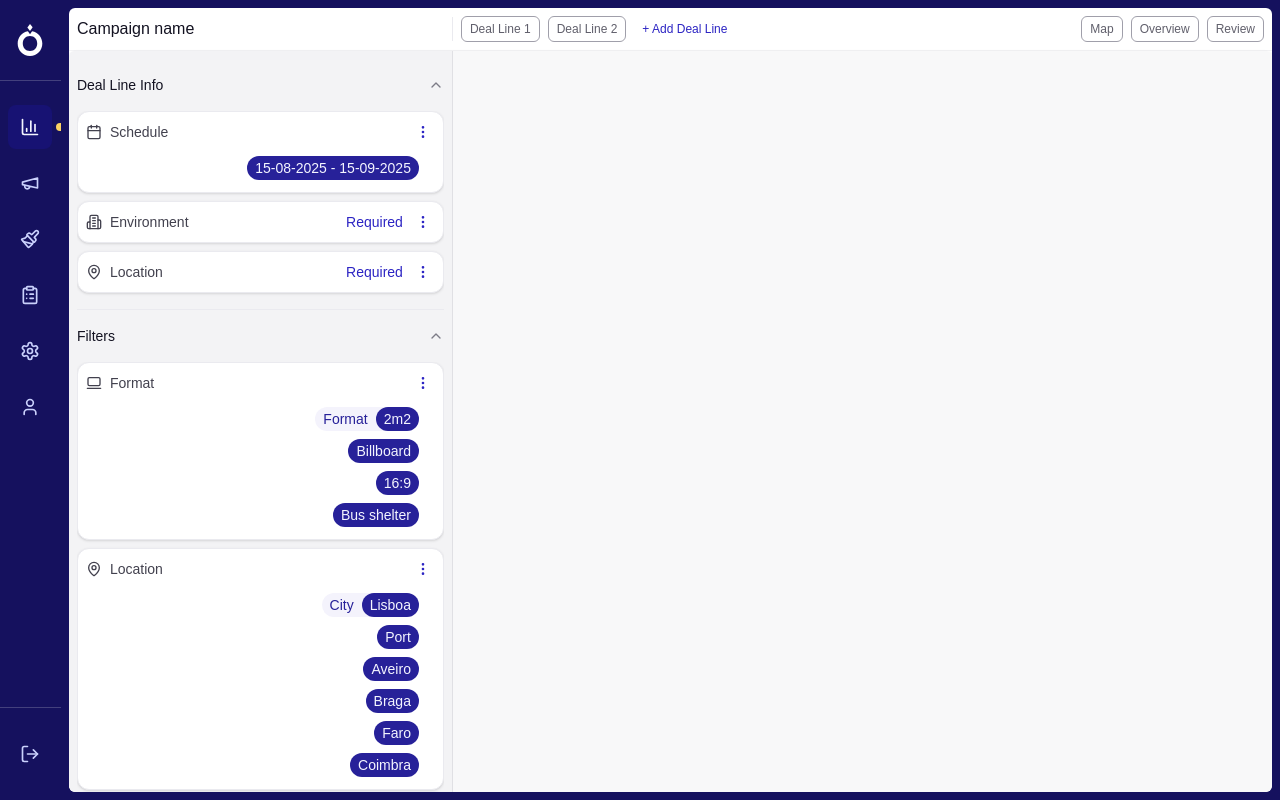
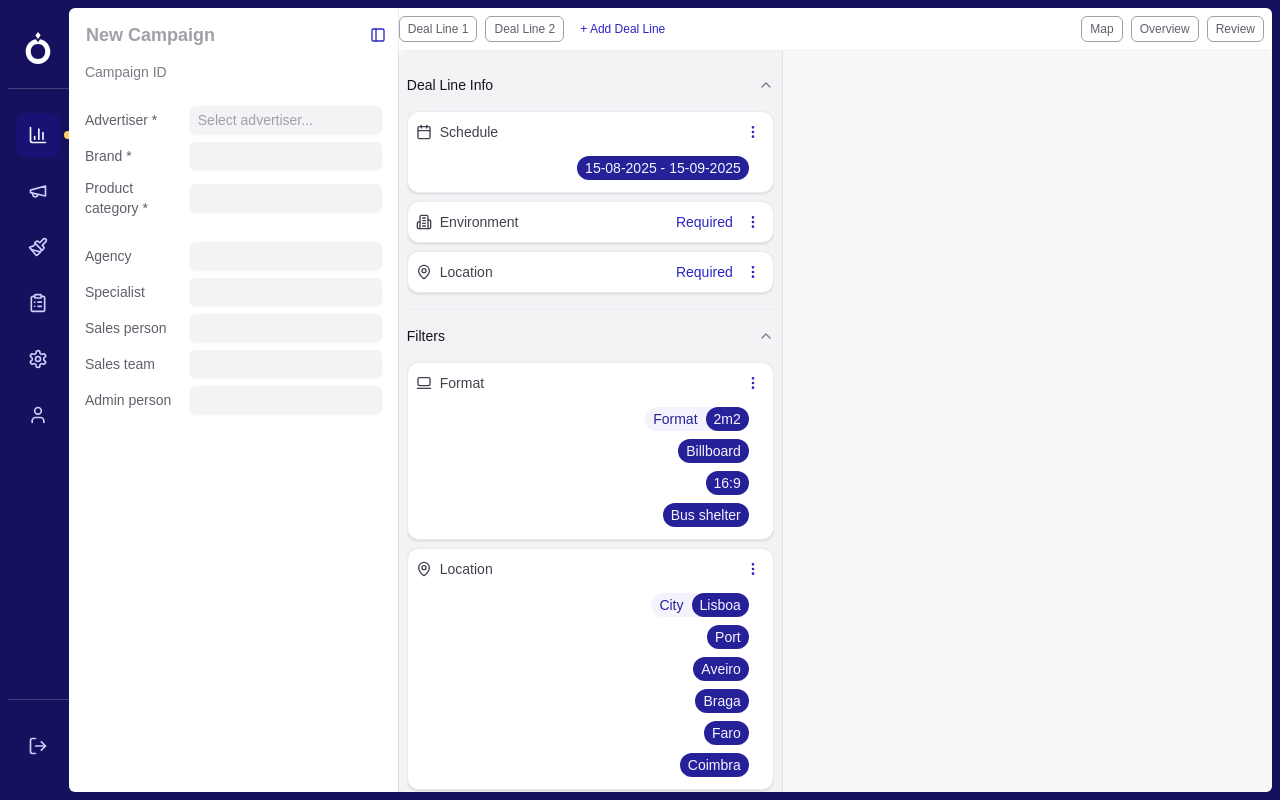
Before and after one commit to raulalgo/shadcn-ui-registry-starter, a Next.js app: page /starters/map_view in a window 1280 px wide. Built offline with nearby package versions, Linux system fonts and the light colour scheme.

Commit message:
Enhance MapView with Campaign Info Panel integration; update planner header and campaign info panel for improved toggle functionality and UI responsiveness.

```diff
--- a/registry.json
+++ b/registry.json
@@ -408,7 +408,10 @@
       "title": "Campaign Info Panel",
       "description": "Information panel for displaying campaign details",
       "registryDependencies": [
-        "https://shadcn-ui-registry-starter-git-main-raulalgos-projects.vercel.app/r/theme.json"
+        "https://shadcn-ui-registry-starter-git-main-raulalgos-projects.vercel.app/r/theme.json",
+        "https://shadcn-ui-registry-starter-git-main-raulalgos-projects.vercel.app/r/seamless-input.json",
+        "https://shadcn-ui-registry-starter-git-main-raulalgos-projects.vercel.app/r/input.json",
+        "https://shadcn-ui-registry-starter-git-main-raulalgos-projects.vercel.app/r/button.json"
       ],
       "files": [
         {
@@ -424,7 +427,8 @@
       "title": "Seamless Input",
       "description": "A borderless input component for seamless integration",
       "registryDependencies": [
-        "https://shadcn-ui-registry-starter-git-main-raulalgos-projects.vercel.app/r/theme.json"
+        "https://shadcn-ui-registry-starter-git-main-raulalgos-projects.vercel.app/r/theme.json",
+        "https://shadcn-ui-registry-starter-git-main-raulalgos-projects.vercel.app/r/input.json"
       ],
       "files": [
         {
--- a/src/app/starters/(minimal)/map_view/page.tsx
+++ b/src/app/starters/(minimal)/map_view/page.tsx
@@ -1,14 +1,24 @@
+"use client";
+
 import { DealStrip } from "@/components/ui/deal-strip";
 import { GlobalNav } from "@/components/ui/global-nav";
 import { HeaderPlanner } from "@/components/ui/planner-header";
+import { CampaignInfoPanel } from "@/components/ui/campaign-info-panel";
+import { useState } from "react";
 
-export default async function MapView() {
+export default function MapView() {
+  const [isPanelOpen, setIsPanelOpen] = useState(true);
+
+  const togglePanel = () => {
+    setIsPanelOpen(!isPanelOpen);
+  };
   return (
-    <div className="bg-primary-900 flex h-screen w-screen flex-row">
+    <div className="bg-primary-900 flex h-screen w-screen flex-row p-2">
       <GlobalNav className="h-full" />
-      <main className="h-full w-full p-2">
-        <div className="flex h-full w-full flex-col overflow-hidden rounded-md bg-neutral-50">
-          <HeaderPlanner />
+      <main className="flex h-full w-full flex-row overflow-hidden rounded-md">
+        {isPanelOpen && <CampaignInfoPanel onToggle={togglePanel} />}
+        <div className="flex h-full w-full flex-col bg-neutral-50">
+          <HeaderPlanner isPanelOpen={isPanelOpen} onToggle={togglePanel} />
           <div className="flex h-full w-full flex-row overflow-hidden rounded-md shadow-md">
             <DealStrip className="h-full w-96 overflow-y-auto" />
             <div className="h-full w-full flex-1 bg-neutral-100">
--- a/src/components/ui/campaign-info-panel.tsx
+++ b/src/components/ui/campaign-info-panel.tsx
@@ -4,10 +4,13 @@ import { cn } from "@/lib/utils";
 import { SeamlessInput } from "./seamless-input";
 import { Input } from "./input";
 import { useState } from "react";
+import { Button } from "./button";
+import { Sidebar } from "lucide-react";
 
 interface CampaignInfoPanelProps {
   className?: string;
   children?: React.ReactNode;
+  onToggle?: () => void;
 }
 
 function PanelInput({ className, ...props }: React.ComponentProps<"input">) {
@@ -71,13 +74,19 @@ function AdvertiserInput() {
 export function CampaignInfoPanel({
   className,
   children,
+  onToggle,
 }: CampaignInfoPanelProps) {
   return (
     <div className={cn("w-md border-r bg-neutral-50 p-2", className)}>
       <div className="space-y-6">
         {/* New Campaign Header */}
         <div className="space-y-2">
-          <SeamlessInput fit="large" placeholder="New Campaign" />
+          <div className="flex items-center justify-between gap-2">
+            <SeamlessInput fit="large" placeholder="New Campaign" />
+            <Button size="icon" variant="ghost" onClick={onToggle}>
+              <Sidebar />
+            </Button>
+          </div>
           <div className="px-2 text-sm text-neutral-600">Campaign ID</div>
         </div>
 
--- a/src/components/ui/planner-header.tsx
+++ b/src/components/ui/planner-header.tsx
@@ -1,11 +1,31 @@
 import React from "react";
 import { Tabs, TabsList, TabsTrigger } from "./tabs";
 import { Button } from "./button";
+import { Sidebar } from "lucide-react";
 
-const HeaderPlanner = () => {
+interface HeaderPlannerProps {
+  isPanelOpen?: boolean;
+  onToggle?: () => void;
+}
+
+const HeaderPlanner = ({
+  isPanelOpen = false,
+  onToggle,
+}: HeaderPlannerProps) => {
   return (
     <div className="flex w-full items-center gap-2 border-b border-neutral-200 py-2">
-      <div className="w-96 border-r border-neutral-300 px-2">Campaign name</div>
+      {!isPanelOpen && (
+        <div
+          id="campaign-name"
+          className="flex w-96 items-center justify-between border-r border-neutral-300"
+        >
+          <div className="px-2">Campaign name</div>
+          <Button size="icon" variant="ghost" onClick={onToggle}>
+            <Sidebar className="h-4 w-4" />
+          </Button>
+        </div>
+      )}
+
       <div className="flex flex-1 items-center gap-2">
         <Tabs>
           <TabsList>
```
